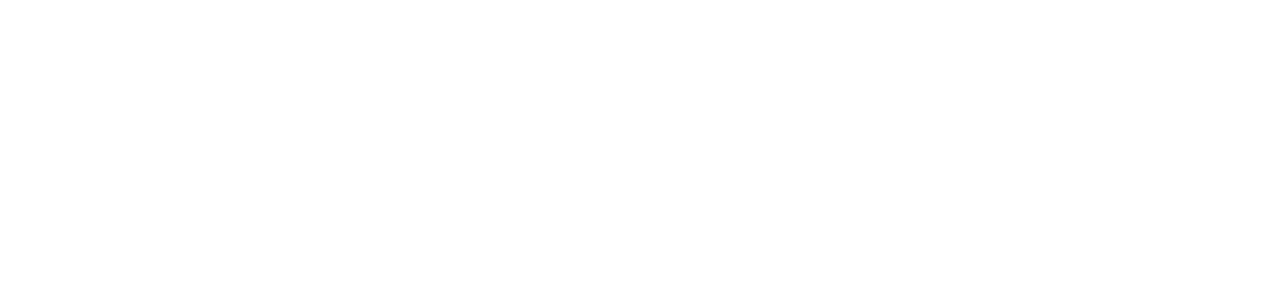
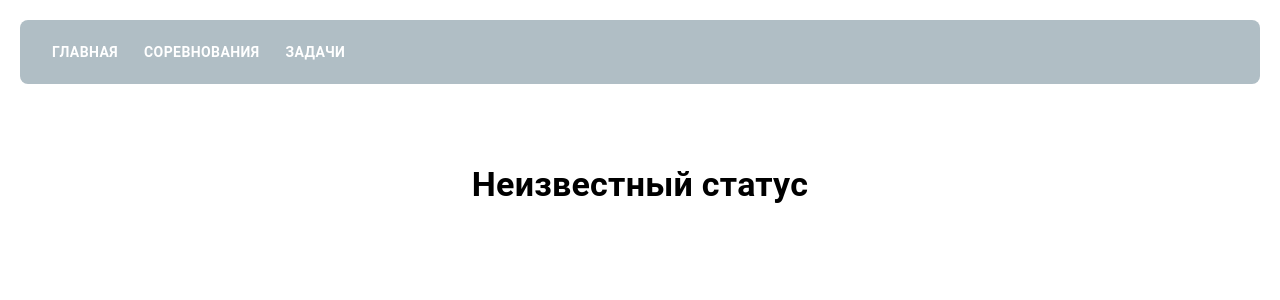
Before and after one commit to Prost0Name/reg_frontend, a React (Create React App) app: page /confirm in a window 1280 px wide. Before the commit this address had no page. Shown: the top 300 px of the page. Built offline with nearby package versions, Linux system fonts and the light colour scheme; the HTML template or start-up script is replaced by a standard one.

Commit message:
register done

```diff
--- a/package.json
+++ b/package.json
@@ -10,6 +10,7 @@
     "@testing-library/jest-dom": "^6.6.3",
     "@testing-library/react": "^16.2.0",
     "@testing-library/user-event": "^13.5.0",
+    "axios": "^1.8.4",
     "js-cookie": "^3.0.1",
     "jwt-decode": "^4.0.0",
     "react": "^18.0.0",
--- /dev/null
+++ b/src/components/ConfirmationPage.jsx
@@ -0,0 +1,98 @@
+import React, { useEffect, useState } from 'react';
+import { AppBar, Toolbar, Button, Container, Box, Typography, Drawer } from '@mui/material';
+import { useLocation, useNavigate } from 'react-router-dom';
+
+function AuthPage() {
+  const [message, setMessage] = useState('');
+  const [countdown, setCountdown] = useState(10);
+  const location = useLocation();
+  const navigate = useNavigate();
+  const [isDrawerOpen, setDrawerOpen] = useState(false);
+  const [isMobile, setMobile] = useState(false);
+
+  useEffect(() => {
+    const query = new URLSearchParams(location.search);
+    const status = query.get('status');
+
+    switch (status) {
+      case 'success':
+        setMessage('Регистрация успешно подтверждена');
+        const timer = setInterval(() => {
+          setCountdown(prev => {
+            if (prev <= 1) {
+              clearInterval(timer);
+              navigate('/');
+              return 0;
+            }
+            return prev - 1;
+          });
+        }, 1000);
+        return () => clearInterval(timer);
+      case 'token_invalid':
+        setMessage('Время на подтверждение вышло или токен недействителен');
+        break;
+      case 'unknown_error':
+        setMessage('Неизвестная ошибка');
+        break;
+      default:
+        setMessage('Неизвестный статус');
+        break;
+    }
+  }, [location, navigate]);
+
+  const toggleDrawer = (open) => () => {
+    setDrawerOpen(open);
+  };
+
+  useEffect(() => {
+    const handleResize = () => {
+      setMobile(window.innerWidth < 600);
+    };
+    window.addEventListener('resize', handleResize);
+    handleResize();
+    return () => window.removeEventListener('resize', handleResize);
+  }, []);
+
+  return (
+    <div style={{ padding: '20px' }}>
+      <AppBar position="static" style={{ backgroundColor: '#B0BEC5', borderRadius: '8px' }} elevation={0}>
+        <Toolbar>
+          {isMobile ? (
+            <>
+              <Button onClick={toggleDrawer(true)} style={{ color: '#FFFFFF', fontWeight: 'bold' }}>
+                Меню
+              </Button>
+              <Drawer anchor="left" open={isDrawerOpen} onClose={toggleDrawer(false)}>
+                <div style={{ width: 250, display: 'flex', flexDirection: 'column', padding: '10px' }}>
+                  <Button onClick={() => { navigate('/'); setDrawerOpen(false); }} style={{ color: '#000', marginBottom: '10px' }}>Главная</Button>
+                  <Button onClick={() => { navigate('/competitions'); setDrawerOpen(false); }} style={{ color: '#000', marginBottom: '10px' }}>Соревнования</Button>
+                  <Button onClick={() => { navigate('/tasks'); setDrawerOpen(false); }} style={{ color: '#000' }}>Задачи</Button>
+                </div>
+              </Drawer>
+            </>
+          ) : (
+            <div style={{ display: 'flex', gap: '10px' }}>
+              <Button onClick={() => navigate('/')} style={{ color: '#FFFFFF', fontWeight: 'bold' }}>Главная</Button>
+              <Button onClick={() => navigate('/competitions')} style={{ color: '#FFFFFF', fontWeight: 'bold' }}>Соревнования</Button>
+              <Button onClick={() => navigate('/tasks')} style={{ color: '#FFFFFF', fontWeight: 'bold' }}>Задачи</Button>
+            </div>
+          )}
+        </Toolbar>
+      </AppBar>
+      <Container maxWidth="xs">
+        <Box sx={{ mt: 8, display: 'flex', flexDirection: 'column', alignItems: 'center' }}>
+          <Typography variant="h4" sx={{ mt: 2, fontWeight: 'bold', textAlign: 'center' }}>
+            {message}
+          </Typography>
+          {message === 'Регистрация успешно подтверждена' && (
+            <Typography sx={{ mt: 2, fontSize: '1.2rem', fontWeight: 'medium' }}>
+              Вы будете перенаправлены на главную страницу через {countdown} секунд.
+            </Typography>
+          )}
+        </Box>
+      </Container>
+    </div>
+  );
+}
+
+export default AuthPage;
--- a/src/index.jsx
+++ b/src/index.jsx
@@ -6,6 +6,7 @@ import LoginPage from './components/LoginPage';
 import HomePage from './components/HomePage';
 import WelcomePage from './components/WelcomePage';
 import RegisterPage from './components/RegisterPage';
+import ConfirmationPage from './components/ConfirmationPage';
 
 const root = ReactDOM.createRoot(document.getElementById('root'));
 root.render(
@@ -16,6 +17,7 @@ root.render(
         <Route path="/enter" element={<LoginPage />} />
         <Route path="/home" element={<HomePage />} />
         <Route path="/register" element={<RegisterPage />} />
+        <Route path="/confirm" element={<ConfirmationPage />} />
       </Routes>
     </Router>
   </React.StrictMode>
```
Also changed, not shown: 1 other file (tests, documents, lock files or other folders).
